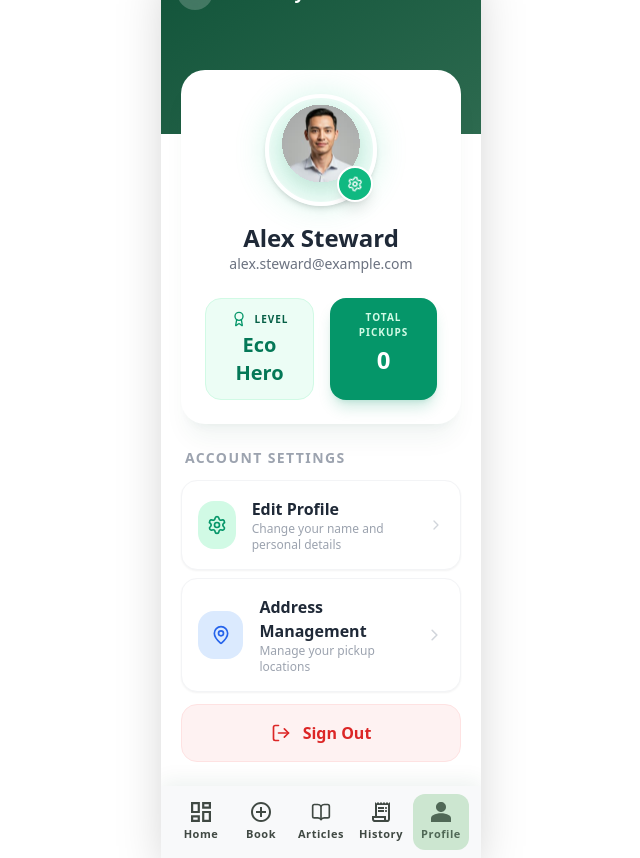
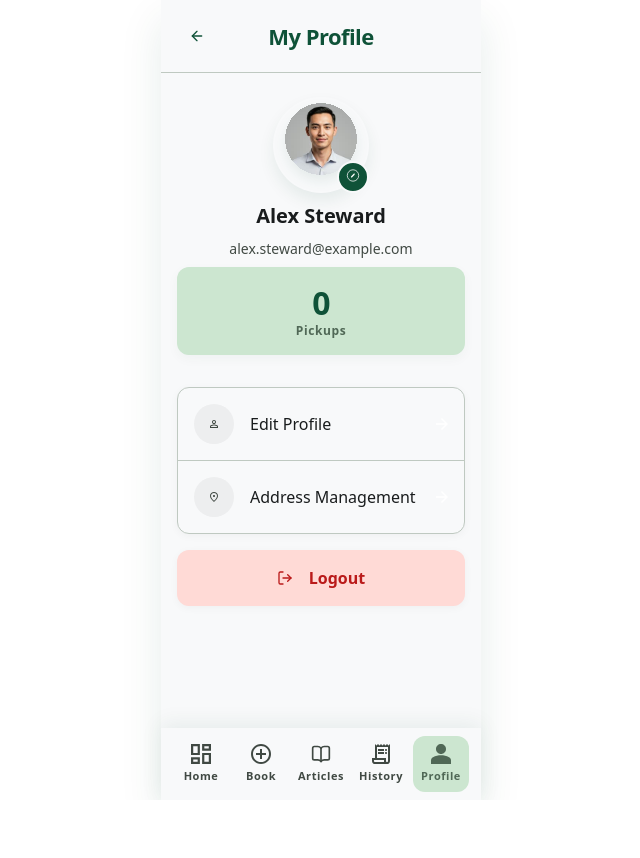
Before and after one commit to DaffaAhmadSM/Trash.i, a React (Vite) app: page /profile in a window 1280 px wide. Shown: the whole page, without its empty margins (319-959 px from the left). After the commit the page ends 800 px from the top, so only its background shows below. Built offline with nearby package versions, Linux system fonts and the light colour scheme.

Commit message:
Revert "Menambahkan animasi pd ProfilePage"

```diff
--- a/src/components/ProfilePage.tsx
+++ b/src/components/ProfilePage.tsx
@@ -1,5 +1,5 @@
 import { useNavigate } from "react-router-dom";
-import { ArrowLeft, LogOut, Settings, MapPin, ChevronRight, Award } from "lucide-react";
+import { ArrowLeft, LogOut } from "lucide-react";
 import { useProfile } from "../context/ProfileContext";
 import { useHistory } from "../context/HistoryContext";
 import BottomNavBar from "./BottomNavBar";
@@ -7,17 +7,13 @@ import BottomNavBar from "./BottomNavBar";
 const settingsItems = [
     {
         label: "Edit Profile",
-        subLabel: "Change your name and personal details",
-        icon: <Settings className="w-5 h-5 text-emerald-600" />,
+        icon: "/src/assets/settings_icon_edit.svg",
         action: "/edit-profile",
-        color: "bg-emerald-100"
     },
     {
         label: "Address Management",
-        subLabel: "Manage your pickup locations",
-        icon: <MapPin className="w-5 h-5 text-blue-600" />,
+        icon: "/src/assets/settings_icon_address.svg",
         action: "/manage-addresses",
-        color: "bg-blue-100"
     },
 ];
 
@@ -31,110 +27,112 @@ export default function ProfilePage() {
     ).length;
 
     return (
-        <div className="min-h-screen bg-[#F0F2F5] flex justify-center">
-            <div className="w-full max-w-md bg-white min-h-screen shadow-2xl relative flex flex-col overflow-hidden animate-in fade-in duration-500">
-
-                {/* Header dengan Gradient Background */}
-                <header className="relative h-48 bg-gradient-to-br from-[#0F5238] to-[#2D6A4F] px-4 pt-8 text-white">
-                    <div className="flex items-center justify-between">
-                        <button
-                            onClick={() => navigate(-1)}
-                            className="p-2 rounded-full bg-white/20 backdrop-blur-md hover:bg-white/30 active:scale-90 transition-all"
-                        >
-                            <ArrowLeft className="w-5 h-5" />
-                        </button>
-                        <h1 className="text-lg font-bold tracking-tight">My Profile</h1>
-                        <div className="w-9" />
-                    </div>
+        <div className="min-h-screen bg-[#EDEEEF]">
+            <div className="min-h-screen bg-[#F8F9FA] shadow-[0_20px_40px_rgba(15,82,56,0.1)] relative flex flex-col">
+                {/* Header */}
+                <header className="flex items-center justify-between px-4 py-4 border-b border-[#BFC9C1]">
+                    <button
+                        type="button"
+                        onClick={() => navigate(-1)}
+                        className="w-10 h-10 rounded-full flex items-center justify-center hover:bg-[#EDEEEF]"
+                        aria-label="Go back"
+                    >
+                        <ArrowLeft className="w-4 h-4 text-[#0F5238]" />
+                    </button>
+                    <h1 className="text-[22px] font-bold tracking-[-0.025em] text-[#0F5238]">
+                        My Profile
+                    </h1>
+                    <div className="w-10" />
                 </header>
 
-                {/* Profile Card (Floating Effect) */}
-                <main className="flex-1 px-5 -mt-16 z-10 space-y-6">
-                    <section className="bg-white rounded-3xl p-6 shadow-xl shadow-emerald-900/5 flex flex-col items-center text-center animate-in slide-in-from-bottom-8 duration-700 ease-out">
-                        <div className="relative group">
-                            <div className="absolute inset-0 bg-emerald-400 rounded-full blur-lg opacity-20 group-hover:opacity-40 transition-opacity"></div>
+                {/* Main Content */}
+                <main className="flex-1 overflow-y-auto px-4 pt-6 pb-[92px] space-y-8">
+                    {/* Profile Info */}
+                    <section className="flex flex-col items-center text-center space-y-2">
+                        <div className="relative w-24 h-24">
                             <img
                                 src="/src/assets/profile_picture.svg"
                                 alt="Profile"
-                                className="relative w-28 h-28 rounded-full border-4 border-white shadow-md object-cover transform transition-transform group-hover:scale-105"
+                                className="w-24 h-24 rounded-full shadow-[0_8px_16px_rgba(15,82,56,0.08)] object-cover"
                             />
                             <button
+                                type="button"
                                 onClick={() => navigate("/edit-profile")}
-                                className="absolute bottom-1 right-1 bg-emerald-500 p-2 rounded-full border-2 border-white text-white shadow-lg hover:bg-emerald-600 active:scale-90 transition-all"
+                                className="absolute bottom-0 right-0 w-8 h-8 rounded-full bg-[#0F5238] border-2 border-[#F8F9FA] flex items-center justify-center"
+                                aria-label="Edit profile"
                             >
-                                <Settings className="w-4 h-4 animate-spin-slow" />
+                                <img
+                                    src="/src/assets/edit_profile_btn.svg"
+                                    alt="Edit"
+                                    className="w-4 h-4"
+                                />
                             </button>
                         </div>
+                        <h2 className="text-[20px] font-semibold text-[#191C1D]">
+                            {profile.fullName}
+                        </h2>
+                        <p className="text-sm text-[#404943]">
+                            {profile.email}
+                        </p>
 
-                        <div className="mt-4">
-                            <h2 className="text-2xl font-bold text-gray-800">{profile.fullName}</h2>
-                            <p className="text-gray-500 text-sm font-medium">{profile.email}</p>
-                        </div>
-
-                        {/* Badges/Stats dengan Animasi Pulse Lembut */}
-                        <div className="flex gap-4 mt-6 w-full">
-                            <div className="flex-1 bg-emerald-50 rounded-2xl p-3 border border-emerald-100 hover:bg-emerald-100 transition-colors">
-                                <div className="flex items-center justify-center gap-2 mb-1">
-                                    <Award className="w-4 h-4 text-emerald-600" />
-                                    <span className="text-[10px] font-bold text-emerald-800 uppercase tracking-widest">Level</span>
-                                </div>
-                                <p className="text-xl font-black text-emerald-700">Eco Hero</p>
-                            </div>
-                            <div className="flex-1 bg-emerald-600 rounded-2xl p-3 shadow-lg shadow-emerald-600/20">
-                                <p className="text-[10px] font-bold text-emerald-100 uppercase tracking-widest mb-1">Total Pickups</p>
-                                <p className="text-2xl font-black text-white">{completedPickups}</p>
+                        {/* Stats Banner */}
+                        <div className="w-full bg-[#CCE6D0] rounded-xl p-4 shadow-[0_4px_12px_rgba(15,82,56,0.04)] flex mt-4">
+                            <div className="flex-1 flex flex-col items-center">
+                                <p className="text-[32px] font-bold leading-10 tracking-[-0.02em] text-[#0F5238]">
+                                    {completedPickups}
+                                </p>
+                                <p className="text-xs font-semibold tracking-[0.05em] text-[#506856]">
+                                    Pickups
+                                </p>
                             </div>
                         </div>
                     </section>
 
-                    {/* Menu List dengan Efek Friendly */}
-                    <section className="space-y-3 animate-in slide-in-from-bottom-12 duration-1000 delay-150 fill-mode-both">
-                        <h3 className="px-1 text-sm font-bold text-gray-400 uppercase tracking-widest">Account Settings</h3>
-                        <div className="space-y-2">
-                            {settingsItems.map((item, idx) => (
+                    {/* Settings List */}
+                    <section className="space-y-4">
+                        <div className="bg-[#F8F9FA] border border-[#BFC9C1] rounded-xl shadow-[0_2px_8px_rgba(0,0,0,0.04)] divide-y divide-[#BFC9C1]">
+                            {settingsItems.map((item) => (
                                 <button
-                                    key={idx}
-                                    onClick={() => navigate(item.action)}
-                                    className="w-full flex items-center justify-between p-4 bg-white border border-gray-100 rounded-2xl hover:border-emerald-200 hover:bg-emerald-50/30 active:scale-[0.98] transition-all group shadow-sm"
+                                    key={item.label}
+                                    type="button"
+                                    onClick={() =>
+                                        item.action && navigate(item.action)
+                                    }
+                                    className="w-full flex items-center justify-between p-4"
                                 >
                                     <div className="flex items-center gap-4">
-                                        <div className={`w-12 h-12 ${item.color} rounded-2xl flex items-center justify-center group-hover:scale-110 transition-transform`}>
-                                            {item.icon}
+                                        <div className="w-10 h-10 rounded-full bg-[#EDEEEF] flex items-center justify-center">
+                                            <img
+                                                src={item.icon}
+                                                alt=""
+                                                className="w-5 h-5"
+                                            />
                                         </div>
-                                        <div className="text-left">
-                                            <p className="text-base font-bold text-gray-800">{item.label}</p>
-                                            <p className="text-xs text-gray-400">{item.subLabel}</p>
-                                        </div>
+                                        <span className="text-base text-[#191C1D]">
+                                            {item.label}
+                                        </span>
                                     </div>
-                                    <ChevronRight className="w-5 h-5 text-gray-300 group-hover:text-emerald-500 group-hover:translate-x-1 transition-all" />
+                                    <img
+                                        src="/src/assets/arrow_forward.svg"
+                                        alt=""
+                                        className="w-3 h-3"
+                                    />
                                 </button>
                             ))}
                         </div>
 
-                        {/* Logout Button dengan warna Red Soft */}
                         <button
-                            className="w-full mt-6 flex items-center justify-center gap-3 bg-red-50 text-red-600 font-bold py-4 rounded-2xl border border-red-100 hover:bg-red-100 active:scale-95 transition-all"
+                            type="button"
+                            className="w-full flex items-center justify-center gap-4 bg-[#FFDAD6] text-[#BA1A1A] font-semibold text-base py-4 rounded-xl shadow-[0_2px_8px_rgba(0,0,0,0.04)]"
                         >
-                            <LogOut className="w-5 h-5" />
-                            Sign Out
+                            <LogOut className="w-4 h-4" />
+                            Logout
                         </button>
                     </section>
                 </main>
 
-                <div className="h-24"></div> {/* Spacer for nav */}
                 <BottomNavBar activeTab="profile" />
             </div>
-
-            {/* CSS Custom untuk animasi yang tidak ada default di Tailwind standar */}
-            <style>{`
-                @keyframes spin-slow {
-                    from { transform: rotate(0deg); }
-                    to { transform: rotate(360deg); }
-                }
-                .animate-spin-slow {
-                    animation: spin-slow 8s linear infinite;
-                }
-            `}</style>
         </div>
     );
 }
```
Also changed, not shown: 1 other file (tests, documents, lock files or other folders).
